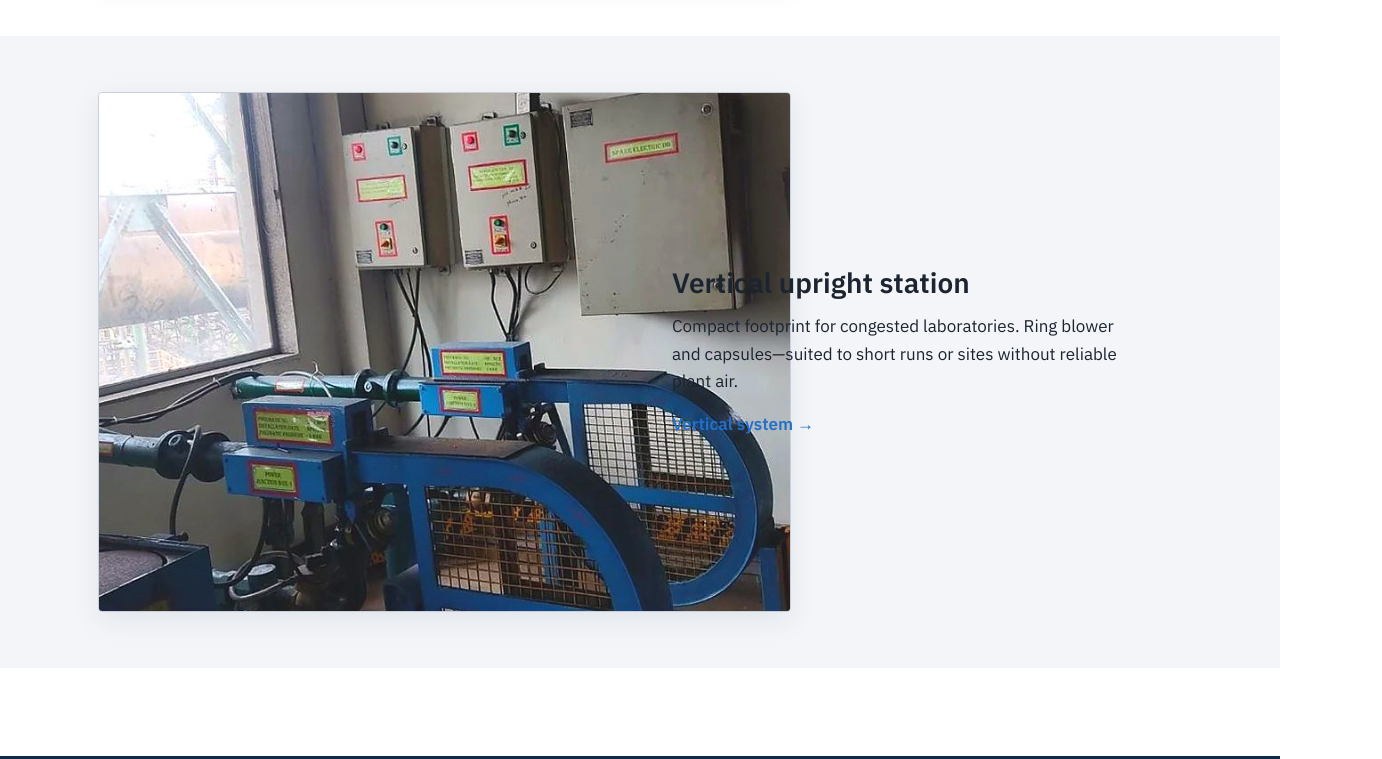
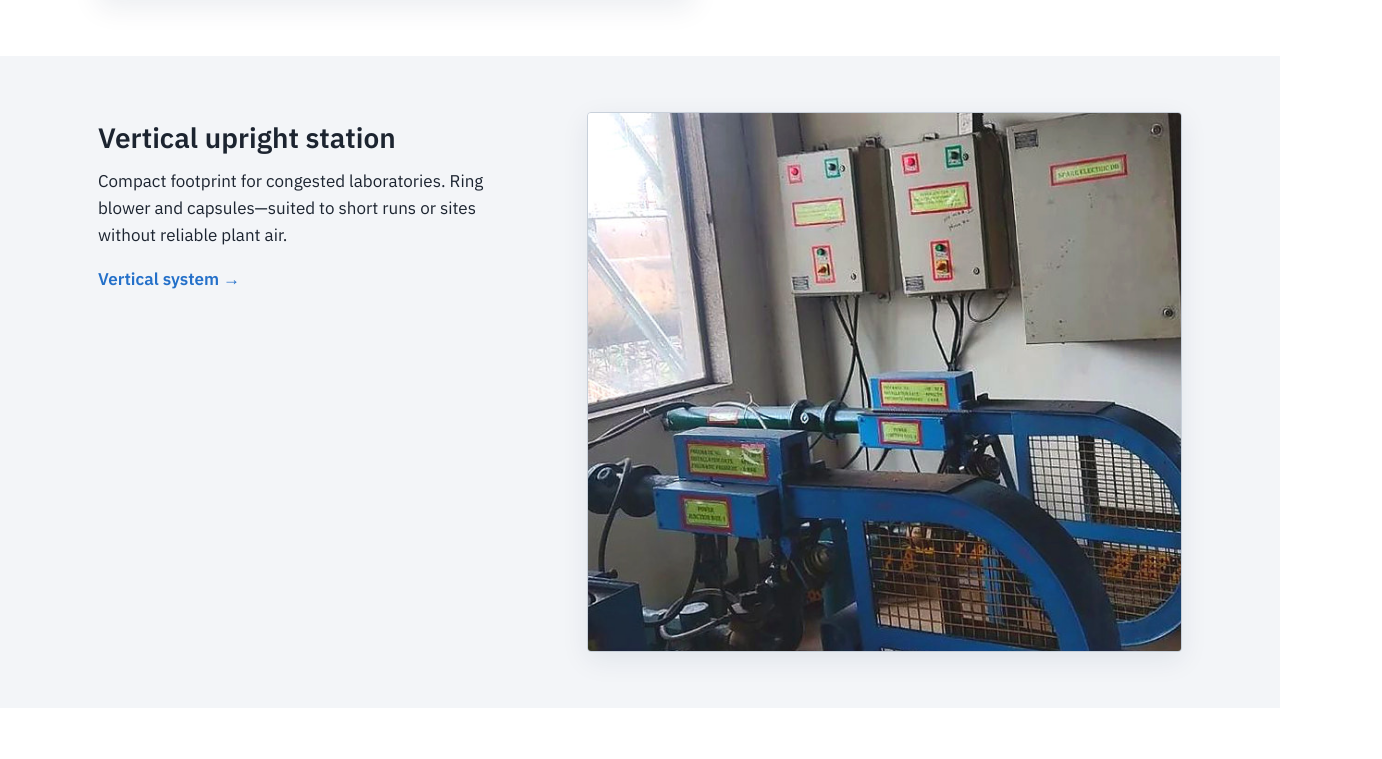
Before and after one commit to lalithmadhavpeddareddygari/kerriengineeringworks, a plain HTML site: page index.html in a window 1280 px wide. Shown: the part 1861-2620 px from the top of the page, 1382 px wide, since content can reach past the window. Drawn offline with nearby package versions, Linux system fonts and the light colour scheme.

Commit message:
fix(layout): prevent split grid image/text overlap
Co-authored-by: Lalith Madhav Peddareddygari <lalithmadhavpeddareddygari@users.noreply.github.com>

```diff
--- a/css/style.css
+++ b/css/style.css
@@ -1240,9 +1240,15 @@ p {
 /* Split media sections */
 .split {
   display: grid;
-  grid-template-columns: 1fr 1fr;
-  gap: 48px;
-  align-items: center;
+  grid-template-columns: minmax(0, 1fr) minmax(0, 1fr);
+  gap: clamp(40px, 5vw, 72px);
+  align-items: start;
+  width: 100%;
+}
+
+.split > * {
+  min-width: 0;
+  max-width: 100%;
 }
 
 .split__media {
@@ -1251,27 +1257,42 @@ p {
   border: 1px solid var(--kew-alloy);
   box-shadow: var(--shadow-soft);
   aspect-ratio: 4 / 3;
-  min-height: 360px;
+  min-height: 280px;
   background: var(--kew-mist);
+  width: 100%;
+  justify-self: stretch;
 }
 
 .split__media img {
   width: 100%;
   height: 100%;
-  min-height: 360px;
+  min-height: 0;
   object-fit: cover;
   display: block;
 }
 
+/* DOM often places media first; reverse = text left, image right */
 .split--reverse .split__media {
-  order: -1;
+  order: 2;
+}
+
+.split--reverse > :not(.split__media) {
+  order: 1;
 }
 
 @media (max-width: 900px) {
-  .split,
-  .split--reverse .split__media {
+  .split {
     grid-template-columns: 1fr;
+    gap: 32px;
+  }
+
+  .split--reverse .split__media,
+  .split--reverse > :not(.split__media) {
     order: unset;
+  }
+
+  .split__media {
+    order: -1;
   }
 
   .hero--bleed {
@@ -1721,12 +1742,17 @@ html.js-enhanced .reveal.is-visible {
 }
 
 .split--wide {
-  gap: clamp(32px, 5vw, 64px);
-  align-items: center;
+  grid-template-columns: minmax(0, 7fr) minmax(0, 5fr);
+  gap: clamp(40px, 5vw, 72px);
+  align-items: start;
+}
+
+.split--wide.split--reverse {
+  grid-template-columns: minmax(0, 5fr) minmax(0, 7fr);
 }
 
 .split--asymmetric {
-  grid-template-columns: 1.15fr 0.85fr;
+  grid-template-columns: minmax(0, 1.15fr) minmax(0, 0.85fr);
 }
 
 .split__main {
@@ -1734,15 +1760,18 @@ html.js-enhanced .reveal.is-visible {
 }
 
 .split__media--tall {
-  min-height: clamp(320px, 42vw, 480px);
+  aspect-ratio: 4 / 5;
+  min-height: 0;
+  max-height: min(520px, 70vh);
 }
 
 .split--wide .split__media--tall {
-  min-height: clamp(360px, 46vw, 520px);
+  max-height: min(540px, 72vh);
 }
 
 .system-showcase__copy {
-  max-width: 28rem;
+  max-width: 34rem;
+  padding-block: 8px;
 }
 
 .system-showcase__copy .h3 {
@@ -1950,8 +1979,14 @@ html.js-enhanced .reveal.is-visible {
   color: rgba(255, 255, 255, 0.88);
 }
 
-@media (max-width: 768px) {
+@media (max-width: 900px) {
+  .split--wide,
+  .split--wide.split--reverse,
   .split--asymmetric {
     grid-template-columns: 1fr;
   }
 }
+
+.statement-band--light {
+  padding-inline: clamp(20px, 4vw, 32px);
+}
```
Also changed, not shown: 1 other file.
